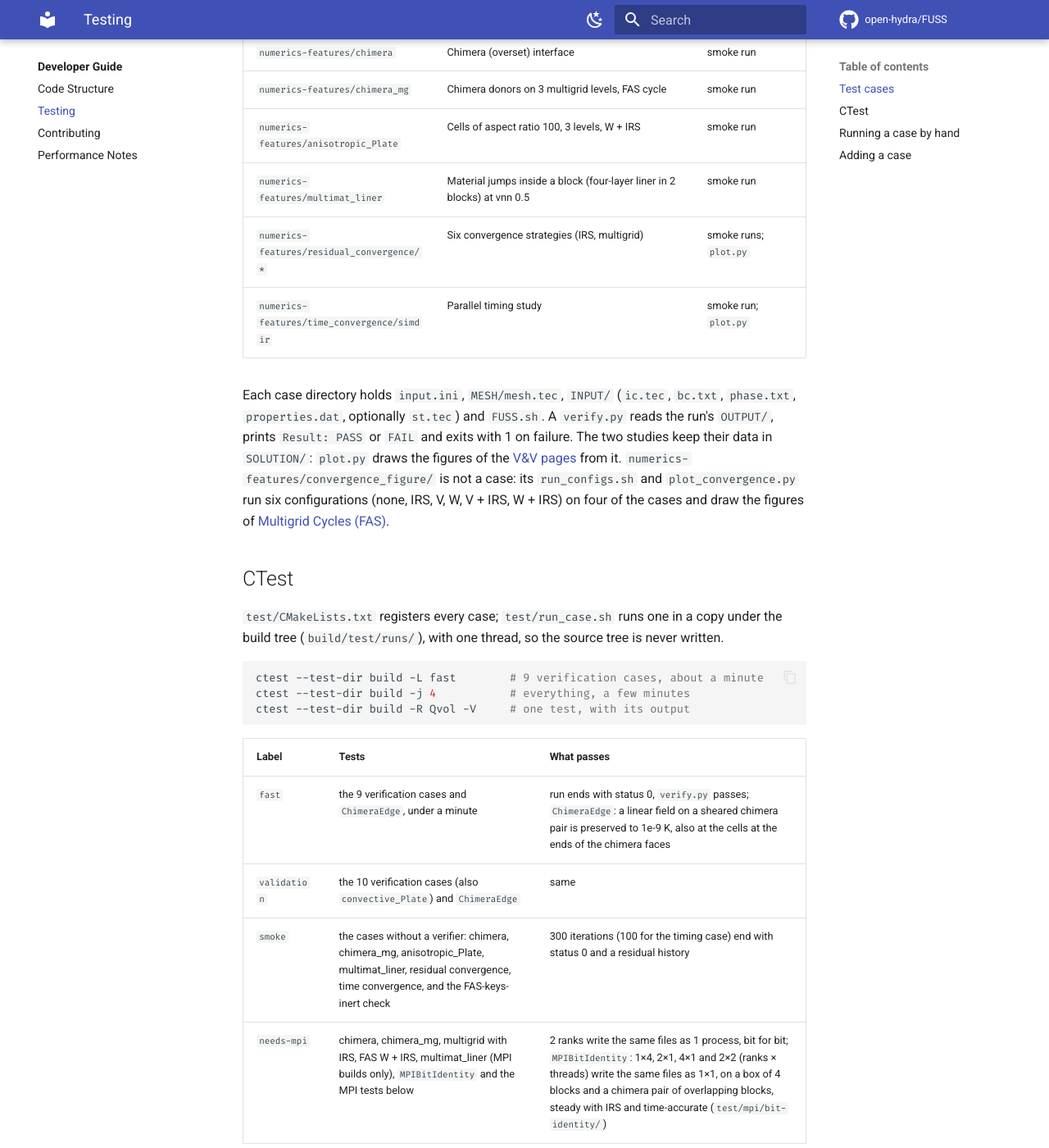
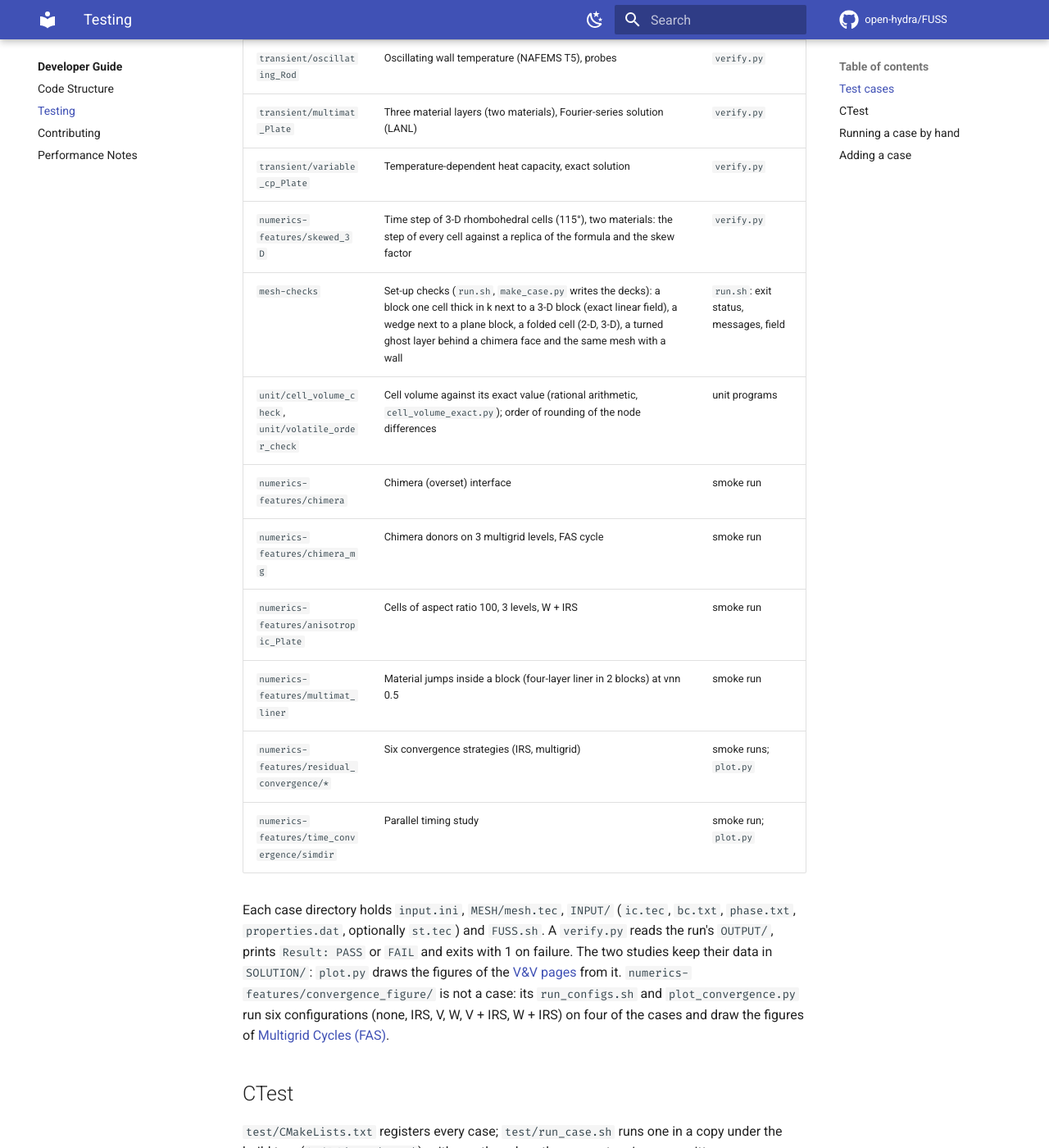
Before and after one commit to open-hydra/FUSS, an MkDocs documentation site: the page built from docs/development/testing.md, in a window 1280 px wide and 1400 px high, scrolled down 978 px. Shown: the whole window at 82% size. Built offline with MkDocs 1.6.1 and Material for MkDocs 9.7.7, drawn with Linux system fonts in a browser that asks for light colours; comment, search, counter and statistics services are not loaded; some of the changed text lies outside the part shown.

Commit message:
Integration lines of the metrics theme: set-up summary (mesh type, skew factor) and CTest entries of the new tests
Lines outside the files of the metrics theme, kept together for the integration to keep at the rebase:
- src/lib/driver/Wrap_Setup.f90 (prompt 13's file), Print_Shell_Info: `use FUSS_Lib_Metrics, only: delthe, skew_factor_max` and
  `character(len=16) :: angle` in the declarations, and after the 'Boundary faces' line 16 lines printing the mesh type as
  Check_Mesh_Type took it from the nodes of every block (1-D, 2-D plane, 2-D axisymmetric wedge of <angle> degrees, 3-D; FUSS has
  no type 200, so no sector branch) and 'Time-step skew factor (max)', the skew_factor_max of Setup_Metrics (1.000000 on every
  2-D mesh, 1.036753 on Skewed3D). The only output change; the battery greps it to show the factor is 1 on every case.
- test/CMakeLists.txt: Skewed3D (fast;validation, --verify), MetricChecks (fast;validation, mesh-checks/run.sh), CellVolume and
  VolatileOrder (fast;unit) built with add_fortran_executable (defined in src/app/CMakeLists.txt, linked to FUSSL: no helper
  needed).
- docs/development/testing.md: the rows of the four tests and the labels.

Declared effect: none on the results; the summary has two lines more (0 bytes of the output files against the previous commit).

Co-Authored-By: Claude Fable 5.1 <noreply@anthropic.com>

```diff
--- a/docs/development/testing.md
+++ b/docs/development/testing.md
@@ -18,6 +18,9 @@ The test cases in `test/` run FUSS on problems with analytical or benchmark solu
 | `transient/oscillating_Rod` | Oscillating wall temperature (NAFEMS T5), probes | `verify.py` |
 | `transient/multimat_Plate` | Three material layers (two materials), Fourier-series solution (LANL) | `verify.py` |
 | `transient/variable_cp_Plate` | Temperature-dependent heat capacity, exact solution | `verify.py` |
+| `numerics-features/skewed_3D` | Time step of 3-D rhombohedral cells (115°), two materials: the step of every cell against a replica of the formula and the skew factor | `verify.py` |
+| `mesh-checks` | Set-up checks (`run.sh`, `make_case.py` writes the decks): a block one cell thick in k next to a 3-D block (exact linear field), a wedge next to a plane block, a folded cell (2-D, 3-D), a turned ghost layer behind a chimera face and the same mesh with a wall | `run.sh`: exit status, messages, field |
+| `unit/cell_volume_check`, `unit/volatile_order_check` | Cell volume against its exact value (rational arithmetic, `cell_volume_exact.py`); order of rounding of the node differences | unit programs |
 | `numerics-features/chimera` | Chimera (overset) interface | smoke run |
 | `numerics-features/chimera_mg` | Chimera donors on 3 multigrid levels, FAS cycle | smoke run |
 | `numerics-features/anisotropic_Plate` | Cells of aspect ratio 100, 3 levels, W + IRS | smoke run |
@@ -39,8 +42,8 @@ ctest --test-dir build -R Qvol -V     # one test, with its output
 
 | Label | Tests | What passes |
 |---|---|---|
-| `fast` | the 9 verification cases and `ChimeraEdge`, under a minute | run ends with status 0, `verify.py` passes; `ChimeraEdge`: a linear field on a sheared chimera pair is preserved to 1e-9 K, also at the cells at the ends of the chimera faces |
-| `validation` | the 10 verification cases (also `convective_Plate`) and `ChimeraEdge` | same |
+| `fast` | the 9 verification cases under a minute, `ChimeraEdge`, `Skewed3D`, `MetricChecks`, and the unit programs `CellVolume` and `VolatileOrder` | run ends with status 0, `verify.py` passes; `ChimeraEdge`: a linear field on a sheared chimera pair is preserved to 1e-9 K, also at the cells at the ends of the chimera faces; `verify.py` passes; the set-up checks stop where they must; the units pass |
+| `validation` | the 10 verification cases (also `convective_Plate`), `ChimeraEdge`, `Skewed3D` and `MetricChecks` | same |
 | `smoke` | the cases without a verifier: chimera, chimera_mg, anisotropic_Plate, multimat_liner, residual convergence, time convergence, and the FAS-keys-inert check | 300 iterations (100 for the timing case) end with status 0 and a residual history |
 | `needs-mpi` | chimera, chimera_mg, multigrid with IRS, FAS W + IRS, multimat_liner (MPI builds only), `MPIBitIdentity` and the MPI tests below | 2 ranks write the same files as 1 process, bit for bit; `MPIBitIdentity`: 1×4, 2×1, 4×1 and 2×2 (ranks × threads) write the same files as 1×1, on a box of 4 blocks and a chimera pair of overlapping blocks, steady with IRS and time-accurate (`test/mpi/bit-identity/`) |
 
```
Also changed, not shown: 2 other files.
